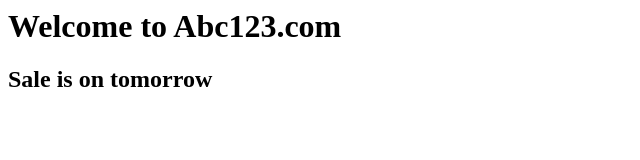
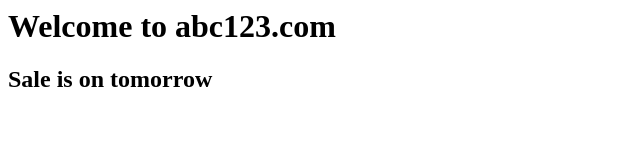
Before and after one commit to devopscloudsre/abc123-b34, a plain HTML site: page index.html in a window 1280 px wide. Shown: the full height of the page, 0-640 px from the left. Drawn offline with Linux system fonts and the light colour scheme.

Commit message:
index.html updated

```diff
--- a/index.html
+++ b/index.html
@@ -1,2 +1,2 @@
-<h1>Welcome to Abc123.com</h1>
+<h1>Welcome to abc123.com</h1>
 <h2>Sale is on tomorrow</h2>
```
